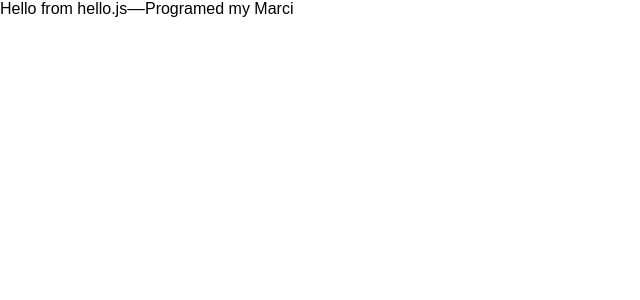
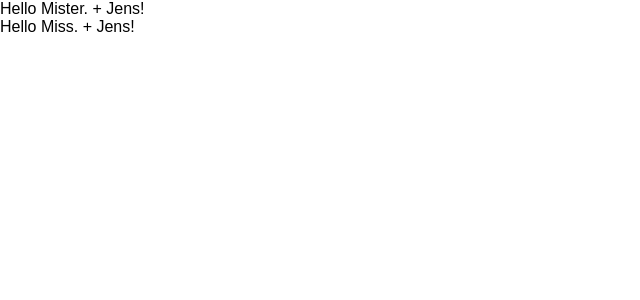
Before and after one commit to marcidenmark/airbnb-react-marcidenmark, a React (Create React App) app: page / in a window 1280 px wide. Shown: the top 300 px of the page, without its empty margins (0-640 px from the left). Built offline with nearby package versions, Linux system fonts and the light colour scheme.

Commit message:
using const for the hello.js component this time

```diff
--- a/src/components/hello.js
+++ b/src/components/hello.js
@@ -2,8 +2,8 @@ import React from "react";
 
 class Hello extends React.Component {
  render(){
-  return <div>Hello from hello.js––Programed my Marci</div>
- }
+  return <div>Hello {this.props.firstName} + {this.props.lastName}!</div>
+   }
 }
 
 export default Hello;
--- a/src/index.js
+++ b/src/index.js
@@ -5,6 +5,18 @@ import App from './App';
 import Hello from './components/hello';
 import registerServiceWorker from './registerServiceWorker';
 
-ReactDOM.render(<Hello />,
- document.getElementById('root'));
+
+const root = <div>
+  <Hello firstName="Mister."lastName="Jens" />
+  <Hello firstName="Miss."lastName="Jens" />
+
+</div>;
+
+
+ReactDOM.render(root, document.getElementById('root'));
+
+//key(name) and value(Marci)
+
+
+
 registerServiceWorker();
```
